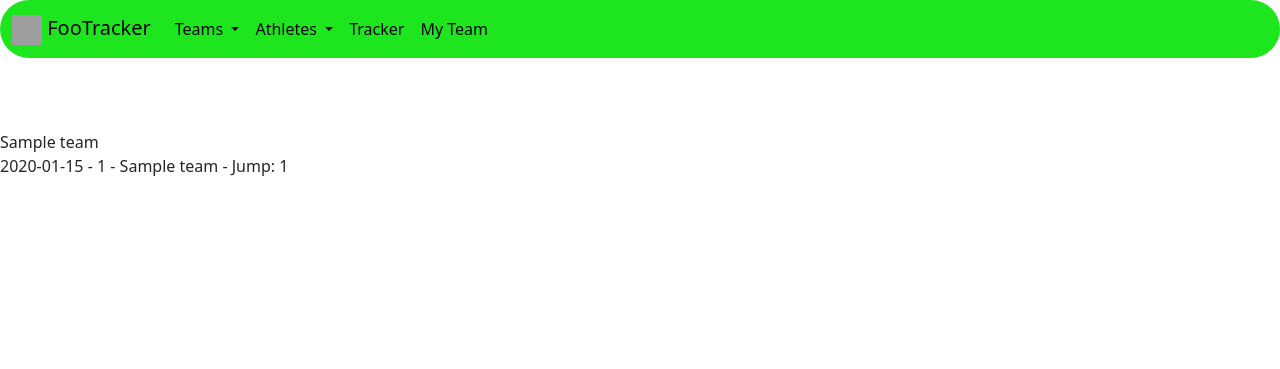
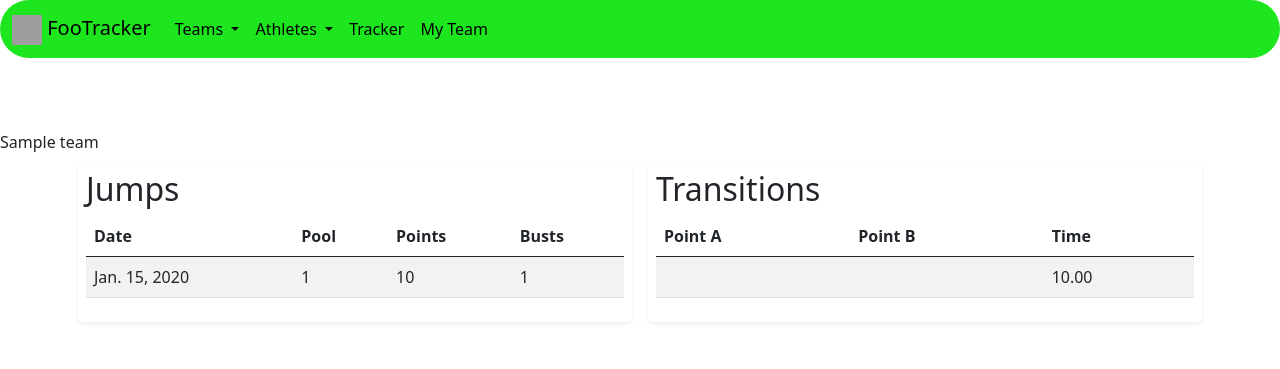
Before and after one commit to paulobueno/point-tracker, a Django app: page /jumps/00000000-0000-0000-0000-000000000001 in a window 1280 px wide. Shown: the top 369 px of the page. Run offline with Django 4.2, Linux system fonts and the light colour scheme; tables that the repository leaves empty hold one stand-in row (values such as "Sample post"); some libraries are stand-ins or nearby versions; grey boxes are pictures that could not be loaded.

Commit message:
added transitions to team's page

```diff
--- a/tracker/models.py
+++ b/tracker/models.py
@@ -112,8 +112,8 @@ class JumpAnalytic(models.Model):
     jump = models.ForeignKey(Jump, on_delete=models.CASCADE)
     point_number = models.IntegerField()
     point = models.ForeignKey(Point, on_delete=models.CASCADE)
-    time = models.DecimalField(max_digits=2, decimal_places=1)
-    diff = models.DecimalField(max_digits=2, decimal_places=1)
+    time = models.DecimalField(max_digits=5, decimal_places=2)
+    diff = models.DecimalField(max_digits=5, decimal_places=2)
     status = models.BooleanField()
     external_id = models.UUIDField(default=uuid.uuid4, editable=False, unique=True)
 
@@ -123,19 +123,10 @@ class JumpAnalytic(models.Model):
 
 class Transition(models.Model):
     jump = models.ForeignKey(Jump, on_delete=models.CASCADE)
-    point_1 = models.ForeignKey(Point, related_name='transition_point_1', on_delete=models.CASCADE, null=True)
-    point_2 = models.ForeignKey(Point, related_name='transition_point_2', on_delete=models.CASCADE, null=True)
-    duration_1 = models.DecimalField(null=True, blank=True, max_digits=2, decimal_places=1)
-    duration_2 = models.DecimalField(null=True, blank=True, max_digits=2, decimal_places=1)
-    duration_3 = models.DecimalField(null=True, blank=True, max_digits=2, decimal_places=1)
-    duration_4 = models.DecimalField(null=True, blank=True, max_digits=2, decimal_places=1)
-    duration_5 = models.DecimalField(null=True, blank=True, max_digits=2, decimal_places=1)
-    duration_6 = models.DecimalField(null=True, blank=True, max_digits=2, decimal_places=1)
-    duration_7 = models.DecimalField(null=True, blank=True, max_digits=2, decimal_places=1)
-    duration_8 = models.DecimalField(null=True, blank=True, max_digits=2, decimal_places=1)
-    duration_9 = models.DecimalField(null=True, blank=True, max_digits=2, decimal_places=1)
-    duration_10 = models.DecimalField(null=True, blank=True, max_digits=2, decimal_places=1)
+    point_1 = models.ForeignKey(Point, related_name='transition_point_1', on_delete=models.CASCADE)
+    point_2 = models.ForeignKey(Point, related_name='transition_point_2', on_delete=models.CASCADE)
+    duration = models.DecimalField(max_digits=5, decimal_places=2)
     external_id = models.UUIDField(default=uuid.uuid4, editable=False, unique=True)
 
     def __str__(self):
-        return str(self.point_1) + ' -> ' + str(self.point_2) + ' : ' + str(self.jump)
+        return str(self.point_1) + ' -> ' + str(self.point_2) + ' - ' + str(self.duration)
--- a/tracker/templates/team.html
+++ b/tracker/templates/team.html
@@ -1,7 +1,55 @@
 {% extends 'main.html' %}
 {% block content %}
 {{team}}<br>
-{% for jump in jumps %}
-{{jump}}<br>
-{% endfor %}
+
+<div class="container">
+    <div class="row">
+        <div class="col shadow-sm p-2 mb-5 bg-white rounded m-2">
+            <p class="h2">Jumps</p>
+            <table class="table table-striped">
+                <thead>
+                <tr>
+                    <th scope="col">Date</th>
+                    <th scope="col">Pool</th>
+                    <th scope="col">Points</th>
+                    <th scope="col">Busts</th>
+                </tr>
+                </thead>
+                <tbody>
+                {% for jump in jumps %}
+                <tr>
+                    <td>{{jump.date}}</td>
+                    <td>{{jump.pool}}</td>
+                    <td>{{jump.points}}</td>
+                    <td>{{jump.busts}}</td>
+                </tr>
+                {% endfor %}
+                </tbody>
+            </table>
+        </div>
+        <div class="col shadow-sm p-2 mb-5 bg-white rounded m-2">
+            <p class="h2">Transitions</p>
+            <table class="table table-striped">
+                <thead>
+                <tr>
+                    <th scope="col">Point A</th>
+                    <th scope="col">Point B</th>
+                    <th scope="col">Time</th>
+                </tr>
+                </thead>
+                <tbody>
+                {% for transition in transitions %}
+                <tr>
+                    <td>{{transition.point_1}}</td>
+                    <td>{{transition.point_2}}</td>
+                    <td>{{transition.duration}}</td>
+                </tr>
+                {% endfor %}
+                </tbody>
+            </table>
+        </div>
+    </div>
+</div>
+
+
 {% endblock %}
--- a/tracker/templates/teams.html
+++ b/tracker/templates/teams.html
@@ -17,7 +17,7 @@
         <tbody>
         {% for team in teams %}
         <tr>
-            <td><a href="{% url 'team_jumps' team.external_id %}">{{team.name}}</a></td>
+            <td><a class="link-success" href="{% url 'team_jumps' team.external_id %}">{{team.name}}</a></td>
             <td>{{team.get_category_display}}</td>
             <td>{{team.foundation}}</td>
             <td><i class="{{ team.country.flag_css }}"></i> {{team.country.name}}</td>
--- a/tracker/views.py
+++ b/tracker/views.py
@@ -2,9 +2,8 @@ import uuid
 from django.db import transaction
 from django.http import HttpResponse
 from django.shortcuts import get_object_or_404, render, redirect
-from django.urls import reverse
 from tracker.forms import TeamRegister, AthleteRegister
-from tracker.models import Team, Jump, Pool, Point, JumpAnalytic, TeamMember
+from tracker.models import Team, Jump, Pool, Point, JumpAnalytic, TeamMember, Transition
 from django.contrib.auth import authenticate, login
 
 
@@ -93,9 +92,21 @@ def track(request):
                     jump=jump,
                     point_number=jump_point[0],
                     point=Point.objects.get(external_id=uuid.UUID(jump_point[1])),
-                    time=jump_point[2] * 1,
-                    diff=jump_point[3] * 1,
+                    time=float(jump_point[2]),
+                    diff=float(jump_point[3]),
                     status=jump_point[4]).save()
+
+        with transaction.atomic():
+            for i, point_2 in enumerate(jump_points_analytics[1:]):
+                point_1 = jump_points_analytics[i]
+                print("point 1", point_1)
+                print("point 2", point_2)
+                Transition(
+                    jump=jump,
+                    point_1=Point.objects.get(external_id=uuid.UUID(point_1[1])),
+                    point_2=Point.objects.get(external_id=uuid.UUID(point_2[1])),
+                    duration=float(point_2[3])
+                ).save()
 
     return render(request, 'track.html', context)
 
@@ -131,8 +142,10 @@ def login_view(request):
 def team_jumps(request, team_external_id):
     team = Team.objects.get(external_id=team_external_id)
     jumps = Jump.objects.filter(team=team)
+    transitions = Transition.objects.filter(jump__in=jumps)
     return render(request, 'team.html', {'team': team,
-                                         'jumps': jumps})
+                                         'jumps': jumps,
+                                         'transitions': transitions})
 
 
 def team_jump(request, team_id, jump_id):
```
